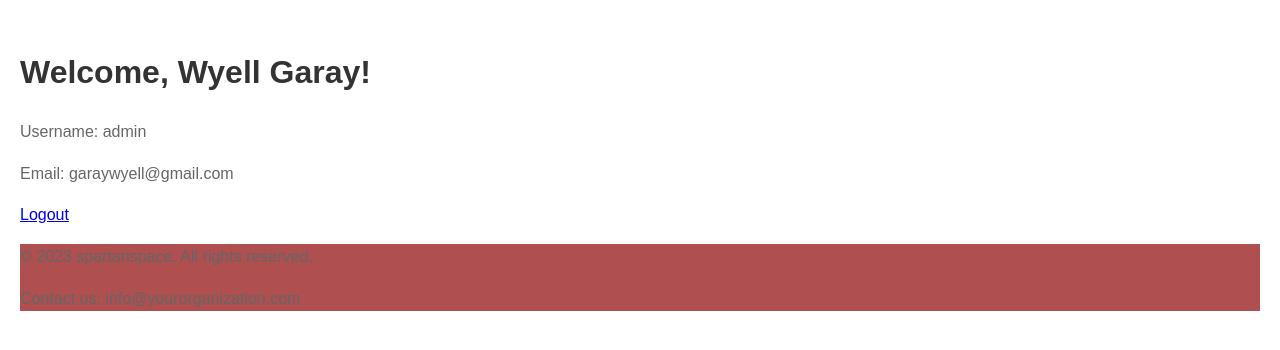
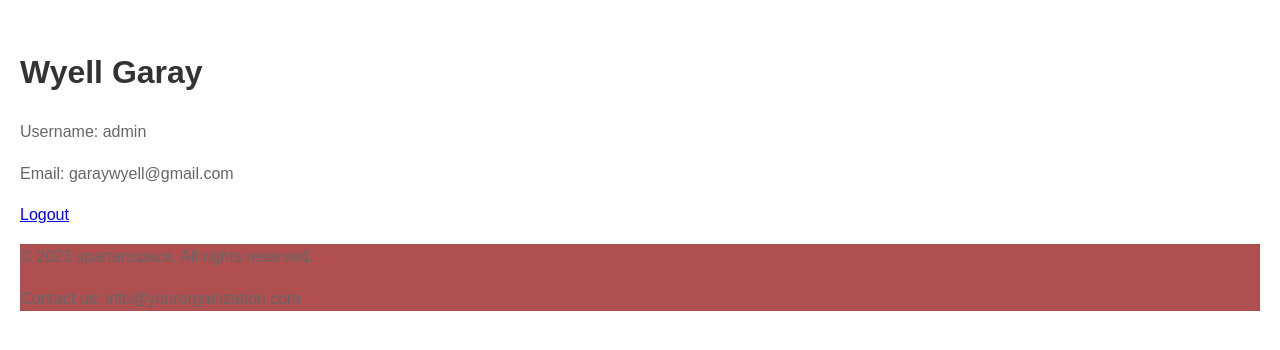
Before and after one commit to wyllg/spartan-space, a Django app: page /members/profile/admin/ in a window 1280 px wide. Shown: the part 66-416 px from the top of the page. Run offline with Django 5.2, Linux system fonts and the light colour scheme; data comes from the database, SQL or seed files in the repository; both versions use the stored data as it was after the commit.

Commit message:
Updated Profile

```diff
--- a/spartanspaceweb/members/templates/registration/profile.html
+++ b/spartanspaceweb/members/templates/registration/profile.html
@@ -9,7 +9,7 @@
 </head>
 
 <body class="page_body">
-    <h1>Welcome, {{ user_profile.first_name }} {{ user_profile.last_name }}!</h1>
+    <h1>{{ user_profile.first_name }} {{ user_profile.last_name }}</h1>
     <p>Username: {{ user_profile.username }}</p>
     <p>Email: {{ user_profile.email }}</p>
 
```
Also changed, not shown: spartanspaceweb/db.sqlite3.
